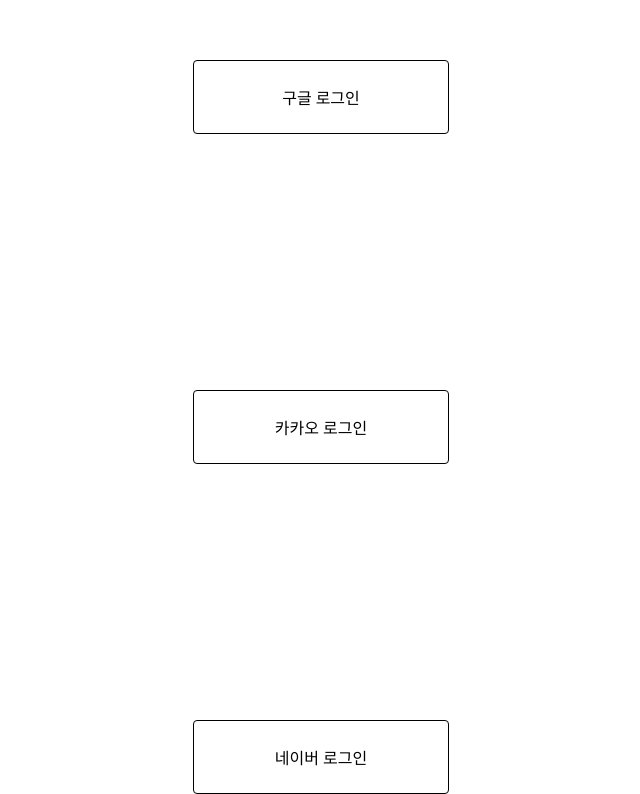
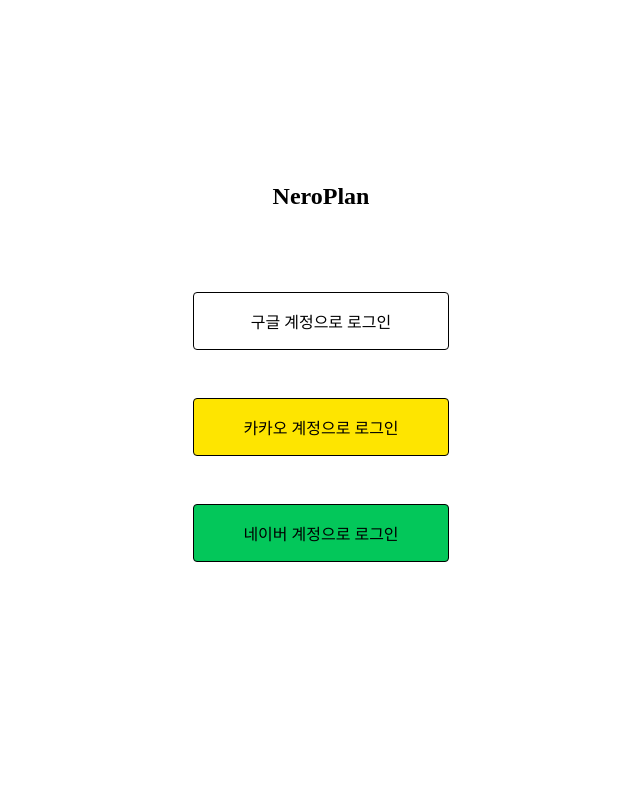
Before and after one commit to NeroPlan/NeroPlanDev, a React (Vite) app in the folder frontend/my-app/: page / in a window 1280 px wide. Shown: the part 140-934 px from the top of the page, without its empty margins (319-959 px from the left). After the commit the page ends 800 px from the top, so only its background shows below. Built offline with nearby package versions, Linux system fonts and the light colour scheme.

Commit message:
FEAT: add login color

```diff
--- a/frontend/my-app/src/App.tsx
+++ b/frontend/my-app/src/App.tsx
@@ -2,39 +2,51 @@
 import './App.css'
 
 function Header() {
-    return <h1 className="text-2xl font-bold mb-10"></h1>
+    return (
+        <header className="w-full h-8 bg-white flex items-center justify-center px-6">
+            <h1 className="text-2xl font-bold">NeroPlan</h1>
+        </header>
+    )
 }
 
 function App() {
-    const handleLogin = () => {
+    const handleGoogleLogin = () => {
         window.location.href = "http://localhost:4000/api/v1/auth/login/google"
+    }
+    const handleCacaoLogin = () => {
+        window.location.href = "http://localhost:4000/api/v1/auth/login/cacao"
+    }
+    const handleNaverLogin = () => {
+        window.location.href = "http://localhost:4000/api/v1/auth/login/naver"
     }
 
     return (
-        <div className="flex flex-col items-center justify-start h-screen pt-40">
+        <div className="flex flex-col items-center justify-start h-screen pt-80">
             <Header />
-            <div className="flex flex-col gap-64 w-64">
+            <main className="flex-1 flex items-start justify-center pt-20">
+            <div className="flex flex-col gap-12 w-64">
                 <button
-                    onClick={handleLogin}
-                    className="px-10 py-6 bg-white border border-black text-black rounded"
+                    onClick={handleGoogleLogin}
+                    className="px-10 py-4 bg-white border border-black text-black rounded"
                 >
-                    구글 로그인
+                    구글 계정으로 로그인
                 </button>
 
                 <button
-                    onClick={handleLogin}
-                    className="px-10 py-6 bg-white border border-black text-black rounded"
+                    onClick={handleCacaoLogin}
+                    className="px-10 py-4 bg-[#FEE500] border border-black text-black rounded"
                 >
-                    카카오 로그인
+                    카카오 계정으로 로그인
                 </button>
 
                 <button
-                    onClick={handleLogin}
-                    className="px-10 py-6 bg-white border border-black text-black rounded"
+                    onClick={handleNaverLogin}
+                    className="px-10 py-4 bg-[#03C75A] border border-black text-black rounded"
                 >
-                    네이버 로그인
+                    네이버 계정으로 로그인
                 </button>
             </div>
+            </main>
         </div>
     )
 }
```
